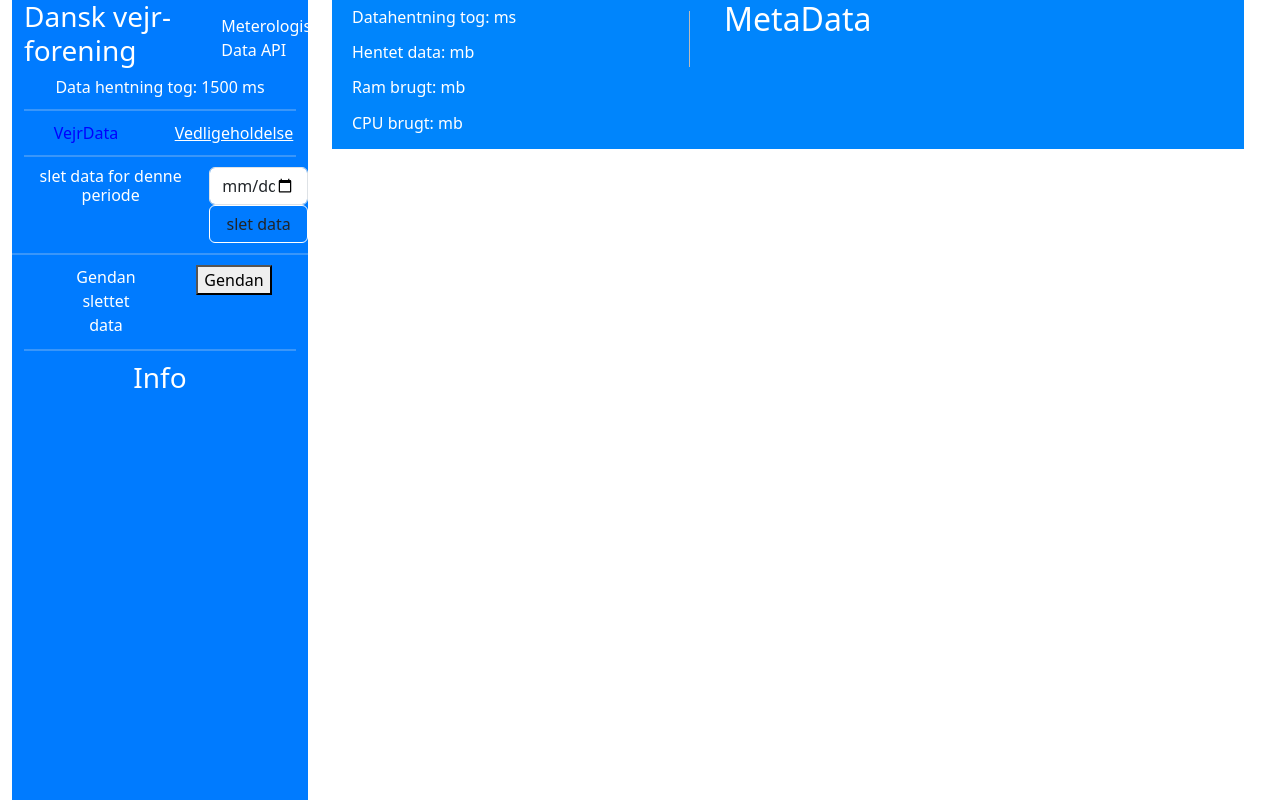
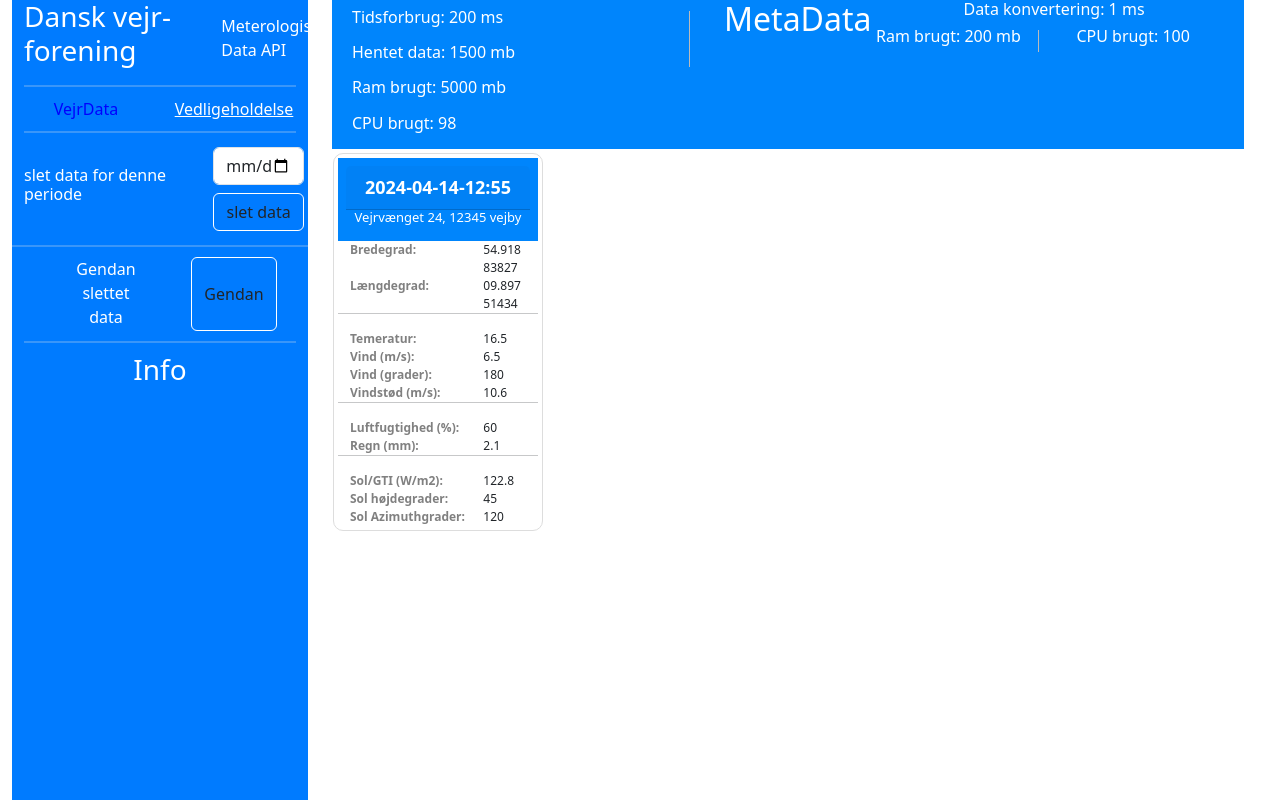
Before and after one commit to Webzonedk/H6-DVF-Frontend, an Angular app: page / in a window 1280 px wide. Both pictures are taken after a click on the button "Vedligeholdelse". Built offline with nearby package versions, Linux system fonts and the light colour scheme.

Commit message:
updated model & polished view

```diff
--- a/src/app/Components/card-element/card-element.component.html
+++ b/src/app/Components/card-element/card-element.component.html
@@ -1,9 +1,9 @@
   <div class="card">
 
     <div class="  text-center p-2 colorscheme">
-      <!-- <h5 class="card-title card-header ">
-        {{ dataSource.TimeOfDay | date : "yyyy-MM-dd HH:mm" }}
-      </h5> -->
+      <div class="card-title card-header ">
+        {{ dataSource.DateandTime| date : "yyyy-MM-dd-HH:mm" }}
+      </div>
       <h6 class="card-title-minor ">{{ dataSource.Address }}</h6>
     </div>
 
--- a/src/app/Components/data-view/data-view.component.html
+++ b/src/app/Components/data-view/data-view.component.html
@@ -7,21 +7,24 @@
         <div class="row p-1">
           <div class="col meta-font">
             <div class="row p-1">
-              <h6>Datahentning tog: {{ weatherDateCollection?.DataCollectedTime }}ms</h6>
+              <h6>
+                Tidsforbrug: {{ weatherDateCollection?.DataCollectedTime }}
+              </h6>
             </div>
             <div class="row p-1">
-              <h6>Hentet data: {{ weatherDateCollection?.DataAmount }} mb</h6>
+              <h6>Hentet data: {{ weatherDateCollection?.DataAmount }}</h6>
             </div>
           </div>
           <div class="col-1 verticalLineContainer">
             <div class="verticalLine"></div>
           </div>
+
           <div class="col meta-font text-left">
             <div class="row p-1">
-              <h6>Ram brugt: {{ weatherDateCollection?.RamUsage }} mb</h6>
+              <h6>Ram brugt: {{ weatherDateCollection?.RamUsage }}</h6>
             </div>
             <div class="row p-1">
-              <h6>CPU brugt: {{ weatherDateCollection?.CPUUsage }} mb</h6>
+              <h6>CPU brugt: {{ weatherDateCollection?.CPUUsage }}</h6>
             </div>
           </div>
         </div>
@@ -29,7 +32,48 @@
       <div class="col-md-2 meta-font">
         <h2>MetaData</h2>
       </div>
-      <div class="col"></div>
+      <div class="col centerText">
+
+        <div class="row ">
+          <!-- First header -->
+          <!-- <div class="col meta-font">
+              <h5>Data behandling</h5>
+          </div> -->
+
+          <!-- Second and third headers -->
+          <div class="col ">
+              <div class="row">
+                  <!-- Second header -->
+                  <h6 class="col-md-12  meta-font">
+                      <div>
+                          Data konvertering: {{ weatherDateCollection?.ConvertionTimer }}
+                      </div>
+                  </h6>
+              </div>
+
+              <!-- Fourth header -->
+              <div class="row meta-font">
+                  <!-- Third header -->
+                  <div class="col-md-5 ">
+                      <h6>
+                          Ram brugt: {{ weatherDateCollection?.ConvertionRamUsage }}
+                      </h6>
+                  </div>
+
+                  <div class="col-1 verticalLineContainer centerText">
+                    <div class="verticalLine"></div>
+                  </div>
+
+                  <h6 class="col-md-5">
+                      <div>
+                          CPU brugt: {{ weatherDateCollection?.ConvertionCpuUsage }}
+                      </div>
+                  </h6>
+              </div>
+          </div>
+      </div>
+
+      </div>
     </div>
   </div>
 
@@ -57,6 +101,7 @@
           <div class="col border header centerText">Sol Azimuth grader</div>
         </div>
       </div>
+
     </div>
   </div>
   <div class="row" *ngIf="weatherDateCollection != null">
--- a/src/app/Components/list-element/list-element.component.css
+++ b/src/app/Components/list-element/list-element.component.css
@@ -1,5 +1,5 @@
 .textstyle{
-font-size: 11px;
+font-size: 12px;
 padding: 5px;
 min-width: 80px;
 
--- a/src/app/Components/nav-bar-menu/nav-bar-menu.component.html
+++ b/src/app/Components/nav-bar-menu/nav-bar-menu.component.html
@@ -57,30 +57,27 @@
                   <h2>Søg adresse</h2>
                 </div>
 
-                <div class="col-md-12 mb-3 ">
-                  <!-- <input
-                    type="text"
-                    class="form-control"
-                    [formGroup]="inputForm"
-                    placeholder="indtast adresse her..."
-                    formControlName="Address" -->
-
-                     <!--test out search bar-->
-                <div class="text-center">
-                  <input type="text" [formControl]="searchControl" [formGroup]="inputForm" formControlName="Address" list="optionsList"  (input)="onInput($event)" placeholder="Type to search...">
-                  <datalist id="optionsList">
-                    <option *ngFor="let option of filteredOptions" [value]="option">{{ option }}</option>
-                  </datalist>
+                <div class="col-md-12 mb-3">
+                  <div class="text-center">
+                    <input
+                      type="text"
+                      [formControl]="searchControl"
+                      [formGroup]="inputForm"
+                      formControlName="Address"
+                      list="optionsList"
+                      (input)="onInput($event)"
+                      placeholder="Type to search..."
+                    />
+                    <datalist id="optionsList">
+                      <option
+                        *ngFor="let option of filteredOptions"
+                        [value]="option"
+                      >
+                        {{ option }}
+                      </option>
+                    </datalist>
+                  </div>
                 </div>
-
-
-                </div>
-
-
-
-
-
-
 
                 <hr class="small-line" />
               </div>
@@ -182,7 +179,7 @@
                       <input
                         class="form-check-input"
                         type="checkbox"
-                        (click)="visualToggleChange()"
+                        (click)="visualToggleClick()"
                         role="switch"
                         id="flexSwitchCheckChecked"
                         checked
@@ -250,7 +247,7 @@
           </form>
         </div>
       </div>
-
+      <!--------------------------------------------------------------------------------Maintainage view-------------------------------------------------------------------------->
       <div *ngIf="Maintainage">
         <!-- Add your other content here -->
         <div class="blue-background text-white" style="height: 100vh">
@@ -266,11 +263,11 @@
               </div>
             </div>
 
-            <div class="row">
+            <!-- <div class="row">
               <div class="col-md-12 text-center">
                 <div>Data hentning tog: {{ tempData }} ms</div>
               </div>
-            </div>
+            </div> -->
 
             <hr class="small-line" />
           </div>
@@ -309,12 +306,14 @@
           <form [formGroup]="deleteForm" (ngSubmit)="DeleteWeatherData()">
             <div class="container">
               <div class="row">
-                <div class="col-md-8 text-center">
+                <div
+                  class="col-md-8 d-flex align-items-center justify-content-center"
+                >
                   <h6>slet data for denne periode</h6>
                 </div>
 
                 <div class="col-md-4">
-                  <div class="row">
+                  <div class="row p-1">
                     <input
                       type="date"
                       class="form-control"
@@ -322,7 +321,7 @@
                       formControlName="deleteDate"
                     />
                   </div>
-                  <div class="row">
+                  <div class="row p-1">
                     <button
                       type="submit"
                       class="btn colorscheme rounded border-white"
@@ -337,7 +336,6 @@
           </form>
 
           <!--Restore-->
-
           <div class="container">
             <div class="row">
               <div class="col-md-6 d-flex justify-content-center">
@@ -347,8 +345,14 @@
                   </div>
                 </div>
               </div>
-              <div class="col-md-6 text-center">
-                <button type="button" (click)="RestoreData()">Gendan</button>
+              <div class="col-md-6 d-flex justify-content-center">
+                <button
+                  class="btn colorscheme rounded border-white"
+                  type="button"
+                  (click)="RestoreData()"
+                >
+                  Gendan
+                </button>
               </div>
             </div>
 
--- a/src/app/Components/nav-bar-menu/nav-bar-menu.component.ts
+++ b/src/app/Components/nav-bar-menu/nav-bar-menu.component.ts
@@ -4,13 +4,13 @@ import { DailyWeatherModel } from './../../Model/daily-weather-model';
 import { Component } from '@angular/core';
 import { FormBuilder, FormControl, FormGroup, ReactiveFormsModule } from '@angular/forms';
 import { CommonModule, NgForOf, NgIf, formatDate } from '@angular/common';
-
 import { DataViewComponent } from '../data-view/data-view.component';
+// import { FormsModule } from '@angular/forms'; // Import FormsModule
 
 @Component({
   selector: 'app-nav-bar-menu',
   standalone: true,
-  imports: [ReactiveFormsModule, DataViewComponent, NgIf,NgForOf],
+  imports: [ReactiveFormsModule, DataViewComponent, NgIf,NgForOf ],
   templateUrl: './nav-bar-menu.component.html',
   styleUrl: './nav-bar-menu.component.css',
 })
@@ -101,11 +101,13 @@ export class NavBarMenuComponent {
     this.resetFedBack();
   }
 
-  visualToggleChange() {
+  visualToggleClick() {
 
     this.VisualToggle = !this.VisualToggle;
+    console.log(this.VisualToggle);
+  }
 
-  }
+
 
   lazyLoadToggleChange() {
     this.LazyloadToggle = !this.LazyloadToggle;
--- a/src/app/Model/weather-model.ts
+++ b/src/app/Model/weather-model.ts
@@ -1,7 +1,7 @@
 export interface WeatherModel {
   Address: string
-  Latitude:number
-  Longitude: number
+  Latitude:string
+  Longitude: string
   Temperature: number
   WindSpeed: number
   WindDirection: number
--- a/src/app/Services/repository-handler.service.ts
+++ b/src/app/Services/repository-handler.service.ts
@@ -42,28 +42,31 @@ export class RepositoryHandlerService {
         next: (data) => {
           const data2 = data.weatherData.map((weatherInfo) => {
             const weatherData: WeatherModel = {
-              Temperature: weatherInfo.temperature,
-              Rain: weatherInfo.rain,
-              WindSpeed: weatherInfo.windSpeed,
-              WindDirection: weatherInfo.windDirection,
-              WindGusts: weatherInfo.windGusts,
-              SunElevationAngle: weatherInfo.sunElevationAngle,
-              SunAzimuthAngle: weatherInfo.sunAzimuthAngle,
-              GTI: weatherInfo.gti,
-              RelativeHumidity: weatherInfo.relativeHumidity,
-              DateandTime: weatherInfo.dateAndTime, // Assuming you want to use DateAndTime as TimeOfDay
               Address: weatherInfo.address,
               Latitude: weatherInfo.latitude,
               Longitude: weatherInfo.longitude,
+              Temperature: weatherInfo.temperature.toFixed(2),
+              WindSpeed: weatherInfo.windSpeed.toFixed(2),
+              WindDirection: weatherInfo.windDirection.toFixed(2),
+              WindGusts: weatherInfo.windGusts.toFixed(2),
+              RelativeHumidity: weatherInfo.relativeHumidity.toFixed(2),
+              Rain: weatherInfo.rain.toFixed(2),
+              SunElevationAngle: weatherInfo.sunElevationAngle.toFixed(2),
+              SunAzimuthAngle: weatherInfo.sunAzimuthAngle.toFixed(2),
+              GTI: weatherInfo.gti.toFixed(2),
+              DateandTime: weatherInfo.dateAndTime, // Assuming you want to use DateAndTime as TimeOfDay
             };
             return weatherData;
           });
 
           const metaData: MetaDataModel = {
-            DataAmount: data.dataAmount,
-            DataCollectedTime: data.dataCollectedTime,
+            DataCollectedTime: data.fetchDataTimer,
+            DataAmount: data.dataLoadedMB,
             RamUsage: data.ramUsage,
-            CPUUsage: data.cpuUsage,
+            CPUUsage: data.cpuUsage.toFixed(2),
+            ConvertionTimer: data.convertionTimer,
+            ConvertionRamUsage: data.convertionRamUsage,
+            ConvertionCpuUsage: data.convertionCpuUsage.toFixed(2),
             Dailyweather: data2,
           };
 
```
Also changed, not shown: src/app/Components/data-view/data-view.component.ts (+12 -10 lines), src/app/Components/list-element/list-element.component.html (+15 -33 lines), src/app/Model/meta-data-model.ts (+6 -3 lines).
